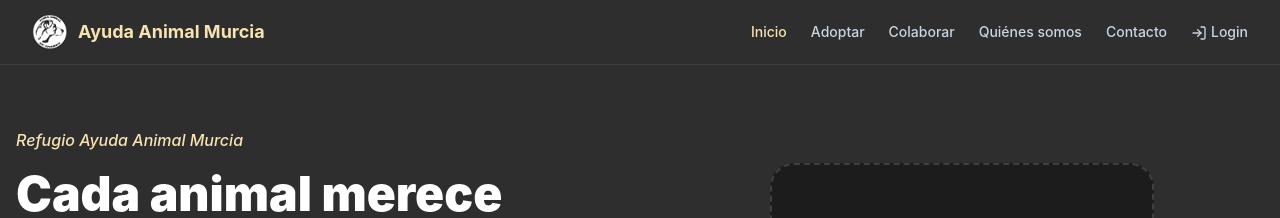
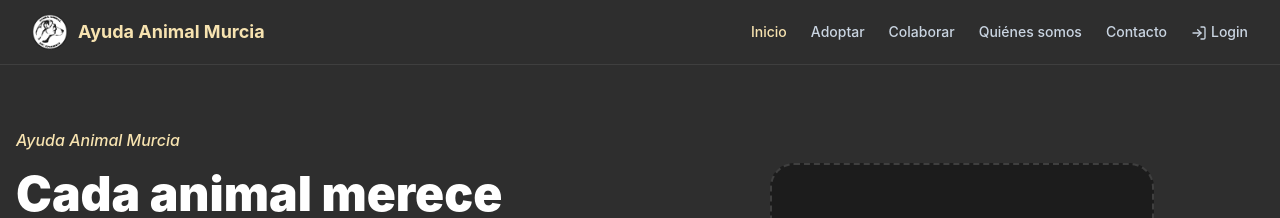
Before and after one commit to neri-um/Ayuda-Animal-Murcia-web, a React (Vite) app in the folder cliente/: page / in a window 1280 px wide. Shown: the top 218 px of the page. Built offline with nearby package versions, Linux system fonts and the light colour scheme; no server answers.

Commit message:
eliminado refugio

```diff
--- a/cliente/src/app/pages/Home.tsx
+++ b/cliente/src/app/pages/Home.tsx
@@ -47,7 +47,7 @@ export default function Home() {
           {/* Columna izquierda: texto y CTAs */}
           <div>
             <p className="mb-3 italic font-medium" style={{ color: '#f7e3b0' }}>
-              Refugio Ayuda Animal Murcia
+              Ayuda Animal Murcia
             </p>
             <h1
               className="text-3xl sm:text-5xl font-black leading-tight mb-5"
```
